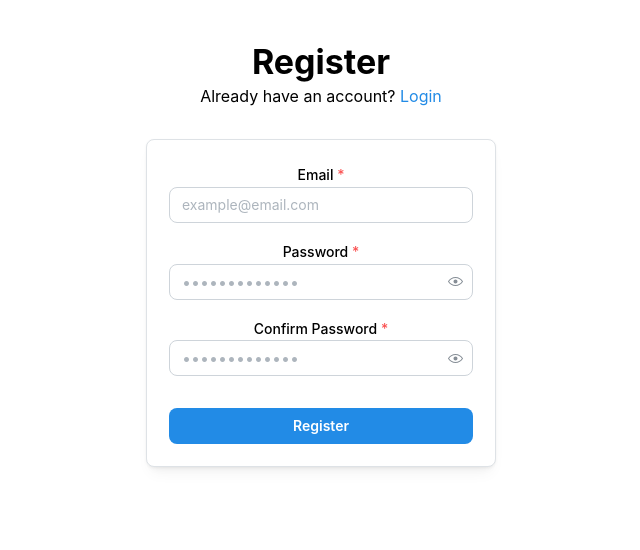
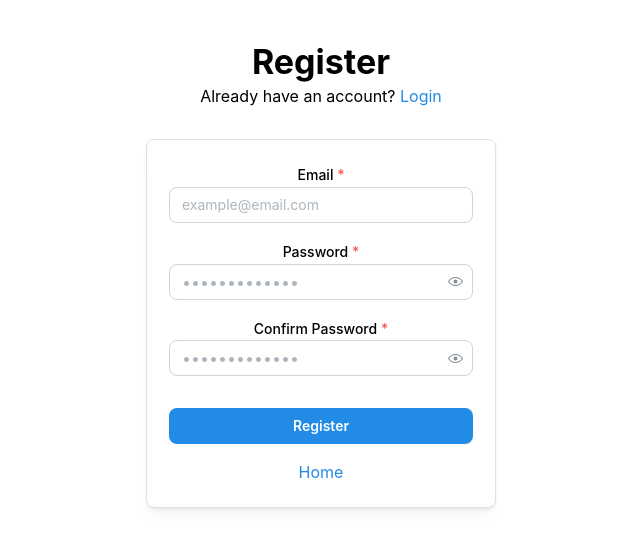
Before and after one commit to GiantbYTES/israeli-pint-app, a React (Vite) app in the folder ipa-project/: page /register in a window 1280 px wide. Shown: the top 550 px of the page, without its empty margins (319-959 px from the left). Built offline with nearby package versions, Linux system fonts and the light colour scheme; no server answers.

Commit message:
add home button in login page and in register page

```diff
--- a/ipa-project/src/Pages/Login.jsx
+++ b/ipa-project/src/Pages/Login.jsx
@@ -99,6 +99,13 @@ function Login() {
         >
           Sign in
         </Button>
+        <Anchor
+          component={Link}
+          to="/"
+          style={{ display: "block", textAlign: "center", marginTop: 16 }}
+        >
+          Home
+        </Anchor>
       </Paper>
     </Container>
   );
--- a/ipa-project/src/Pages/Register.jsx
+++ b/ipa-project/src/Pages/Register.jsx
@@ -13,6 +13,7 @@ import {
 import { useState } from "react";
 import { useForm } from "@mantine/form";
 import { IconAlertCircle } from "@tabler/icons-react";
+import { Link } from "react-router";
 import { supabase } from "../data/supabase";
 import "./Login.css";
 
@@ -157,6 +158,13 @@ function Register() {
         >
           Register
         </Button>
+        <Anchor
+          component={Link}
+          to="/"
+          style={{ display: "block", textAlign: "center", marginTop: 16 }}
+        >
+          Home
+        </Anchor>
       </Paper>
     </Container>
   );
```
